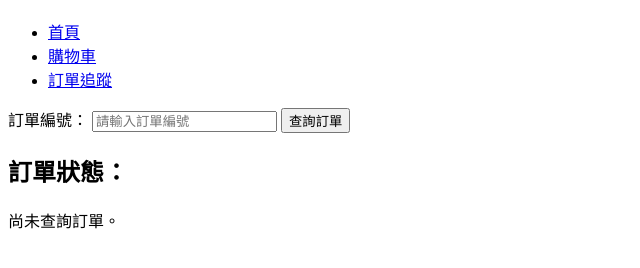
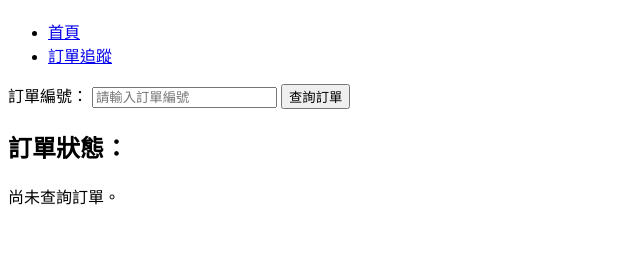
Before and after one commit to Thomas412570510/mochi-store, a plain HTML site: page order-tracking.html in a window 1280 px wide. Shown: the part 70-338 px from the top of the page, without its empty margins (0-640 px from the left). Drawn offline with Linux system fonts and the light colour scheme.

Commit message:
Update order-tracking.html

```diff
--- a/order-tracking.html
+++ b/order-tracking.html
@@ -11,7 +11,6 @@
         <nav>
             <ul>
                 <li><a href="index.html">首頁</a></li>
-                <li><a href="cart.html">購物車</a></li>
                 <li><a href="order-tracking.html">訂單追蹤</a></li>
             </ul>
         </nav>
```
